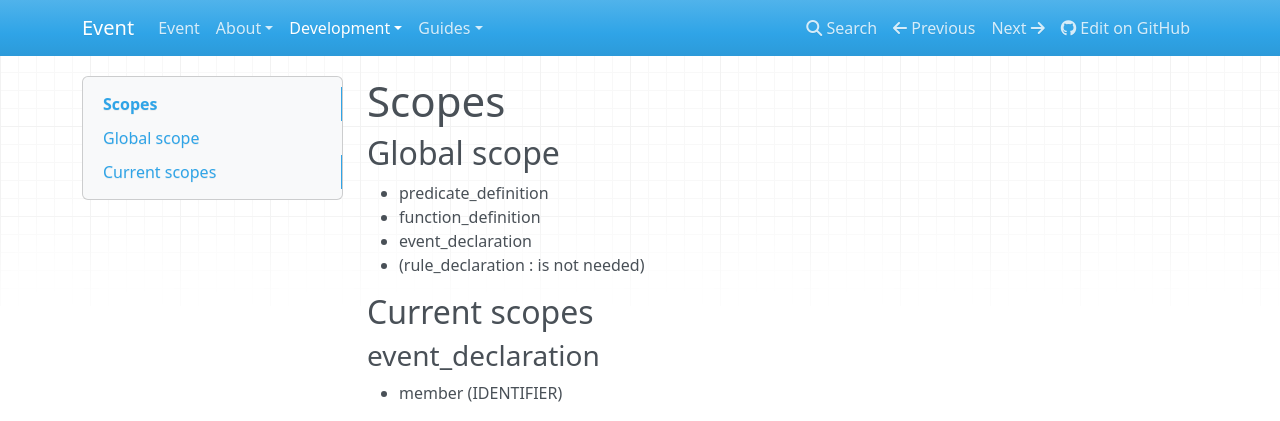
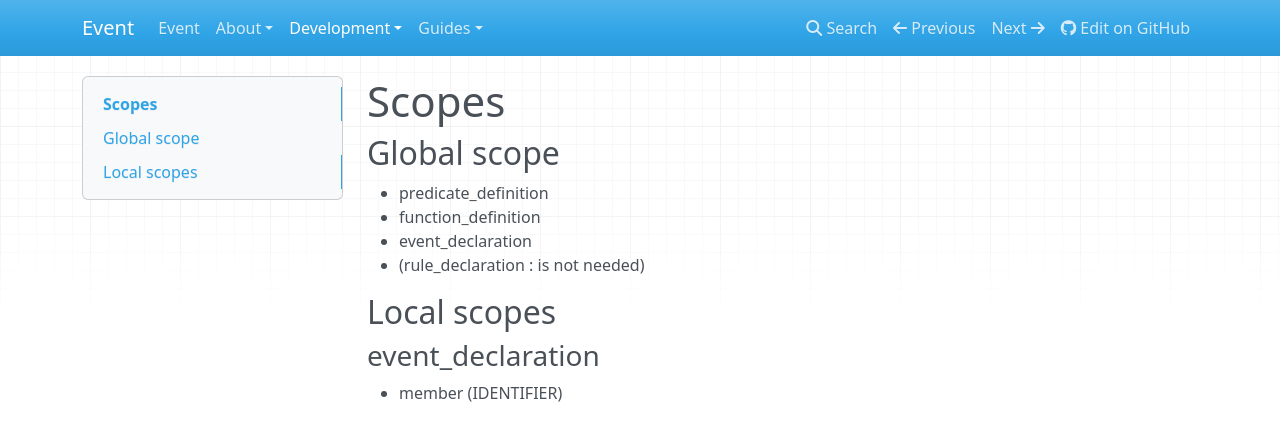
Before and after one commit to compiler-dept/event-compiler, an MkDocs documentation site: the page built from docs/development/scopes.md, in a window 1280 px wide. Shown: the top 421 px of the page. Built offline with MkDocs 1.6.1, drawn with Linux system fonts in a browser that asks for light colours; nearby versions of some CDN libraries.

Commit message:
Fixex layout of scopes documentation

```diff
--- a/docs/development/scopes.md
+++ b/docs/development/scopes.md
@@ -1,15 +1,26 @@
 # Scopes
+
 ## Global scope
+
 - predicate_definition
 - function_definition
 - event_declaration
 - (rule_declaration : is not needed)
-## Current scopes
-### 	event_declaration
+
+## Local scopes
+
+### event_declaration
+
 - member (IDENTIFIER)
+
 ### rule_declaration
+
 - event (TYPE)
+
 ### predicate_definition
+
 - parameter (IDENTIFIER)
+
 ### function_definition
+
 - parameter (IDENTIFIER)
```
